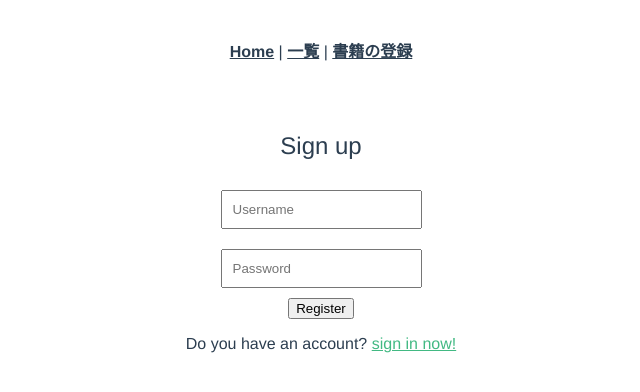
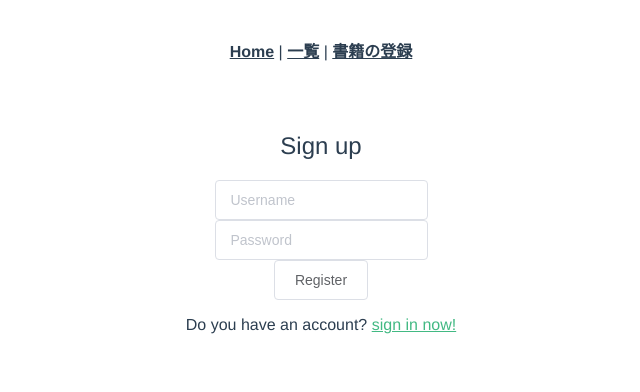
Before and after one commit to kgSuzuki1994/springbooklendingservice-client, a Vue app: page /signup in a window 1280 px wide. Shown: the top 392 px of the page, without its empty margins (319-959 px from the left). Built offline with nearby package versions, Linux system fonts and the light colour scheme.

Commit message:
[fix] #7 ElementUIを使用

```diff
--- a/src/views/Signup.vue
+++ b/src/views/Signup.vue
@@ -1,9 +1,14 @@
 <template>
   <div class="signup">
     <h2>Sign up</h2>
-    <input type="text" placeholder="Username" v-model="username" />
-    <input type="password" placeholder="Password" v-model="password" />
-    <button>Register</button>
+    <div class="input-form-wrapper">
+      <el-input type="text" placeholder="Username" v-model="username" />
+    </div>
+    <div class="input-form-wrapper">
+      <el-input tye="password" placeholder="Password" v-model="password" />
+    </div>
+
+    <el-button @click="SignUp">Register</el-button>
     <p>
       Do you have an account?
       <router-link to="/signin">sign in now!</router-link>
```
